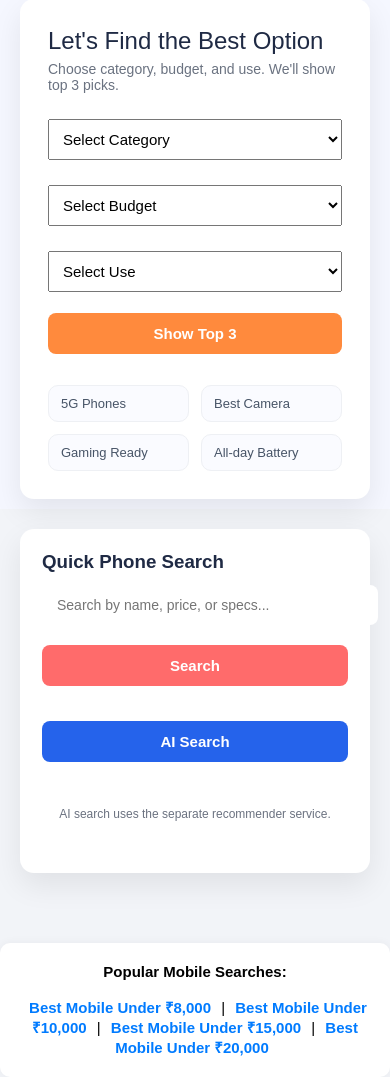
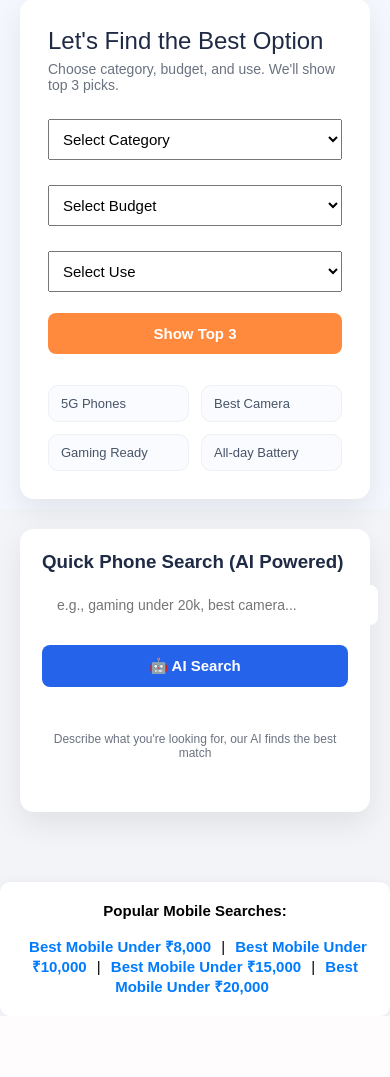
Before and after one commit to Shubh10091997/top3-mobile, a Flask app: page / in a window 390 px wide. Shown: the part 1920-2997 px from the top of the page. After the commit the page ends 2936 px from the top, so only its background shows below. Run offline with Flask 3, Linux system fonts and the light colour scheme.

Commit message:
Update Quick Phone Search - only AI search, removed regular search button

```diff
--- a/templates/index.html
+++ b/templates/index.html
@@ -550,13 +550,12 @@
 <div class="page-wrap">
   <div class="hero hero-single">
     <div class="right-panel">
-      <h3>Quick Phone Search</h3>
+      <h3>Quick Phone Search (AI Powered)</h3>
       <div class="search-container">
-        <input type="text" id="phoneSearch" placeholder="Search by name, price, or specs..." class="search-bar">
-        <button onclick="searchPhones()" class="search-btn">Search</button>
-        <button onclick="searchPhonesWithAI()" class="ai-search-btn">AI Search</button>
+        <input type="text" id="phoneSearch" placeholder="e.g., gaming under 20k, best camera..." class="search-bar">
+        <button onclick="searchPhonesWithAI()" class="ai-search-btn">🤖 AI Search</button>
       </div>
-      <div class="ai-search-hint">AI search uses the separate recommender service.</div>
+      <div class="ai-search-hint">Describe what you're looking for, our AI finds the best match</div>
       <div id="searchResults" class="search-results"></div>
 
 
```
